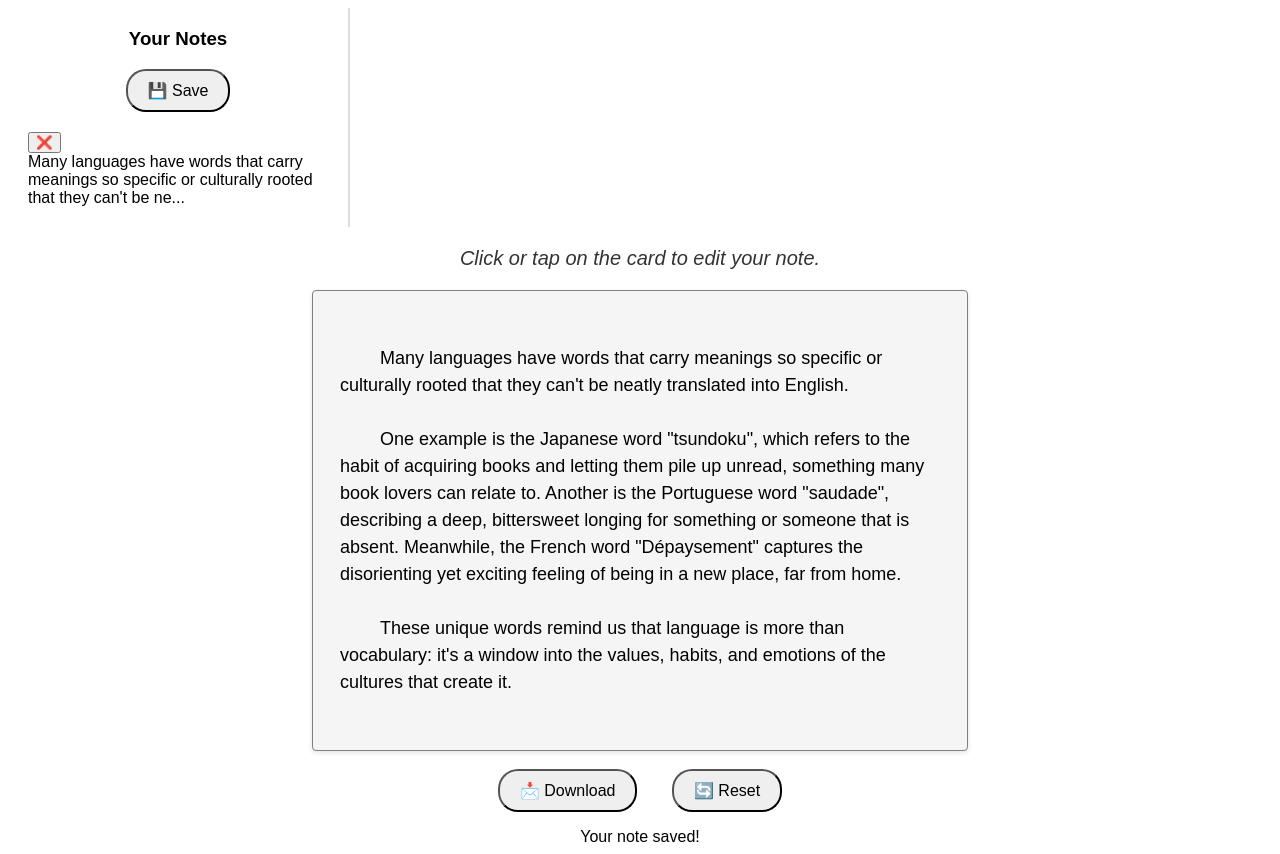
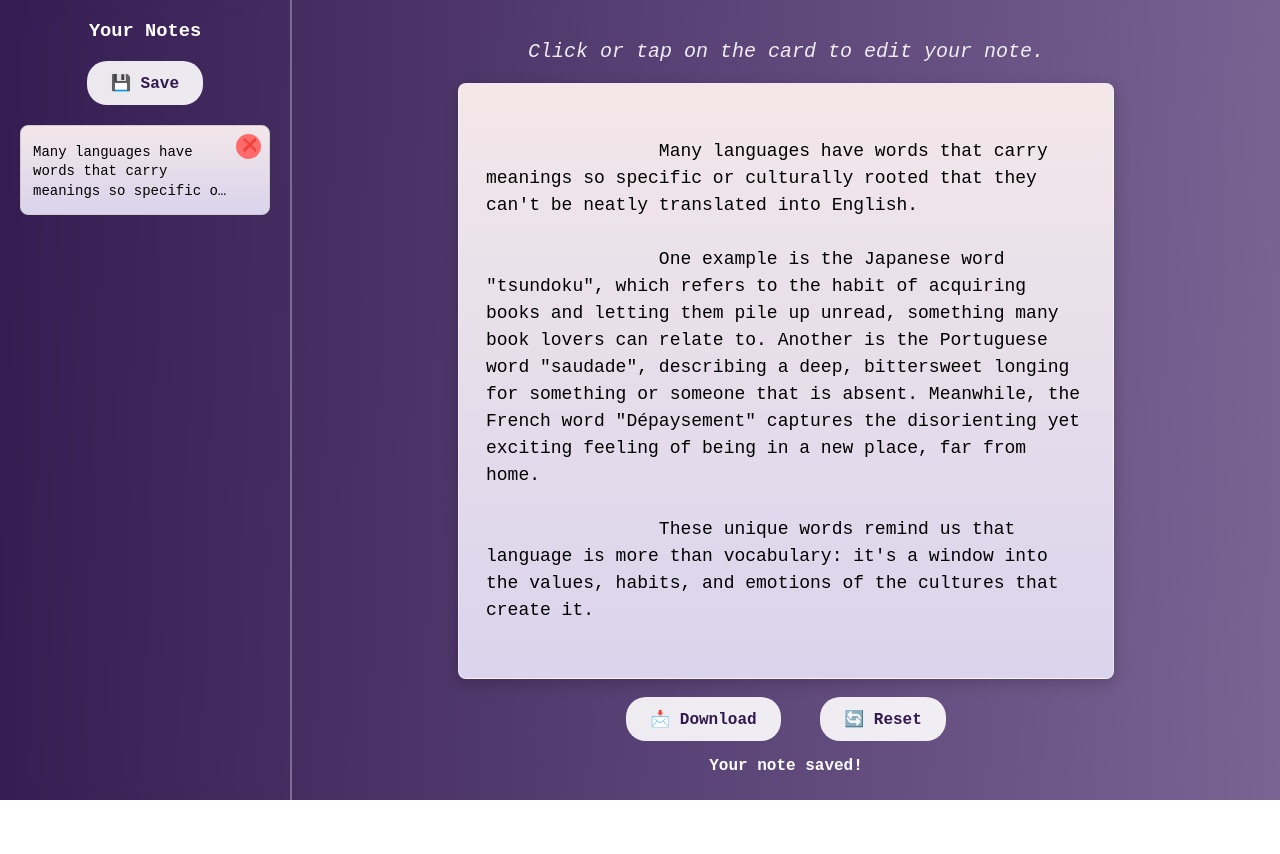
Before and after one commit to Dan-ast/note-taking-app, a plain HTML site: page index.html in a window 1280 px wide. Both pictures are taken after a click on the button "💾 Save". After the commit the page ends 800 px from the top, so only its background shows below. Drawn offline with Linux system fonts and the light colour scheme.

Commit message:
enhanced design with typewriter font, gradients and animations

```diff
--- a/index.html
+++ b/index.html
@@ -3,16 +3,18 @@
 <head>
     <meta charset="UTF-8">
     <meta name="viewport" content="width=device-width, initial-scale=1.0">
+    <link href="https://fonts.googleapis.com/css2?family=Courier+Prime&family=Source+Code+Pro&display=swap" rel="stylesheet">
     <link rel="stylesheet" href="./styles.css" />
     <title>Note Taking App</title>
 </head>
 <body>
+    <div class="main-container">
         <div class="sidebar">
             <h3>Your Notes</h3>
             <button id="saveBtn" class="btn">💾 Save</button>
             <div id="notesList" class="notes-list"></div>
         </div>
-
+        <div class="content">
             <p class="helper-text">Click or tap on the card to edit your note.</p>
             <div id="note" class="note"  contenteditable="true"  aria-label="Note editor">
                 Many languages have words that carry meanings so specific or culturally rooted that they can't be neatly translated into English.
@@ -26,6 +28,8 @@
                 <button class="btn" id="resetBtn">🔄 Reset</button>
             </div>
             <div id="status" aria-live="polite"></div>
+        </div>
+    </div>
     <script src="script.js"></script>
 </body>
 </html>
--- a/styles.css
+++ b/styles.css
@@ -1,20 +1,89 @@
 * {
-    font-family: Arial, Helvetica, sans-serif;
+    /* font-family: -apple-system, BlinkMacSystemFont, 'Segoe UI', Roboto, Oxygen, Ubuntu, Cantarell, sans-serif; */
+    font-family: 'Courier New', Courier, monospace;
+}
+
+body {
+    background: linear-gradient(91.7deg, rgb(50, 25, 79) -4.3%, rgb(122, 101, 149) 101.8%);
+    margin: 0;
+    min-height: 100vh;
+}
+
+.main-container {
+    display: flex;
+    min-height: 100vh;
 }
 
 .sidebar {
-    width: 300px;
+    width: 250px;
     padding: 20px;
-    border-right: 2px solid #ddd;
+    border-right: 2px solid rgba(255, 255, 255, 0.3);
+    backdrop-filter: blur(10px);
 }
 
 .sidebar h3 {
     text-align: center;
     margin-top: 0;
+    color: white;
+}
+
+.content {
+    flex: 1;
+    padding: 20px;
+    max-width: 800px;
+    margin: 0 auto;
 }
 
 .notes-list {
     margin-top: 20px;
+}
+
+.mini-note {
+    background: linear-gradient(to top, #dad4ec 0%, #dad4ec 1%, #f3e7e9 100%);
+    border: 1px solid #ccc;
+    border-radius: 8px;
+    padding: 12px;
+    margin: 15px 0;
+    cursor: pointer;
+    transition: all 0.3s;
+    max-height: 100px;
+    overflow: hidden;
+    position: relative;
+}
+
+.mini-note:hover {
+    box-shadow: 0 4px 12px rgba(0, 0, 0, 0.2);
+}
+
+.mini-note-delete {
+    position: absolute;
+    top: 8px;
+    right: 8px;
+    background: #ff6b6b;
+    color: white;
+    border: none;
+    border-radius: 50%;
+    width: 25px;
+    height: 25px;
+    cursor: pointer;
+    font-size: 12px;
+    line-height: 1.2;
+    z-index: 10;
+}
+
+.mini-note-delete:hover {
+    transform: scale(1.2);
+}
+
+.mini-note-content {
+    font-size: 14px;
+    line-height: 1.4;
+    overflow: hidden;
+    padding-right: 30px;
+    margin-top: 5px;
+    display: -webkit-box;
+    -webkit-line-clamp: 3;
+    -webkit-box-orient: vertical;
 }
 
 #saveBtn {
@@ -24,25 +93,31 @@
     text-align: center;
 }
 
+#saveBtn:hover, #downloadBtn:hover, #resetBtn:hover {
+    transform: scale(1.1);
+}
+
 .helper-text {
     text-align: center;
     font-size: 20px;
-    opacity: 0.8;
+    opacity: 0.9;
     font-style: italic;
+    color: white;
 }
 
 .note {
     font-size: 18px;
     line-height: 1.5;
-    background-color: #f5f5f5;
-    border: 1px solid grey;
-    border-radius: 4px;
-    box-shadow: 0 2px 5px rgba(0, 0, 0, 0.1);
+    background: linear-gradient(to top, #dad4ec 0%, #dad4ec 1%, #f3e7e9 100%);
+    border: 1px solid rgba(255, 255, 255, 0.5);
+    border-radius: 8px;
+    box-shadow: 0 4px 15px rgba(0, 0, 0, 0.2);
     padding: 1.5em;
     margin: 1em auto;
     min-height: 250px;
     white-space: pre-wrap;
     max-width: 600px;
+    animation: typewriter 0.1s ease-in-out;
 }
 
 .note[contenteditable="true"] {
@@ -51,7 +126,7 @@
 
 .note:hover {
     box-shadow: 0 2px 5px rgba(0, 0, 0, 0.3);
-    border: 1px solid rgb(85, 207, 60);
+    border: 2px solid #ffb5b5;
 }
 
 .btn-container {
@@ -61,13 +136,27 @@
 }
 
 .btn {
-    padding: 10px 20px;
+    background-color: rgba(255, 255, 255, 0.9);
+    color: #32194f;
+    border: none;
+    padding: 12px 24px;
     font-size: 16px;
+    font-weight: bold;
     cursor: pointer;
     margin: 0 15px;
     border-radius: 20px;
+    transition: all 0.3s ease;
+    backdrop-filter: blur(10px);
 }
 
 #status {
     text-align: center;
+    color: white;
+    font-weight: bold;
+    margin-top: 10px;
 }
+
+@keyframes typewriter {
+    from { opacity: 0; }
+    to { opacity: 1; }
+}
```
Lines whose indentation alone changed are shown as unchanged.
